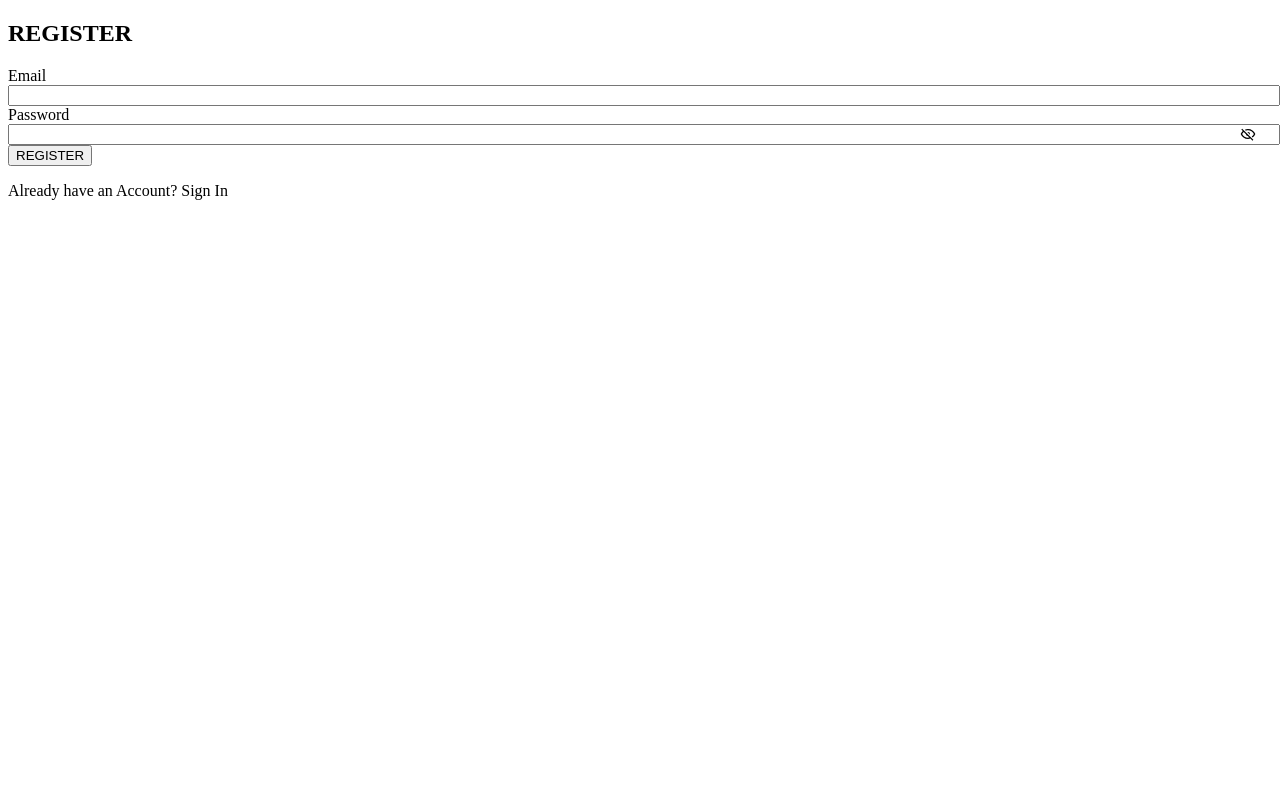
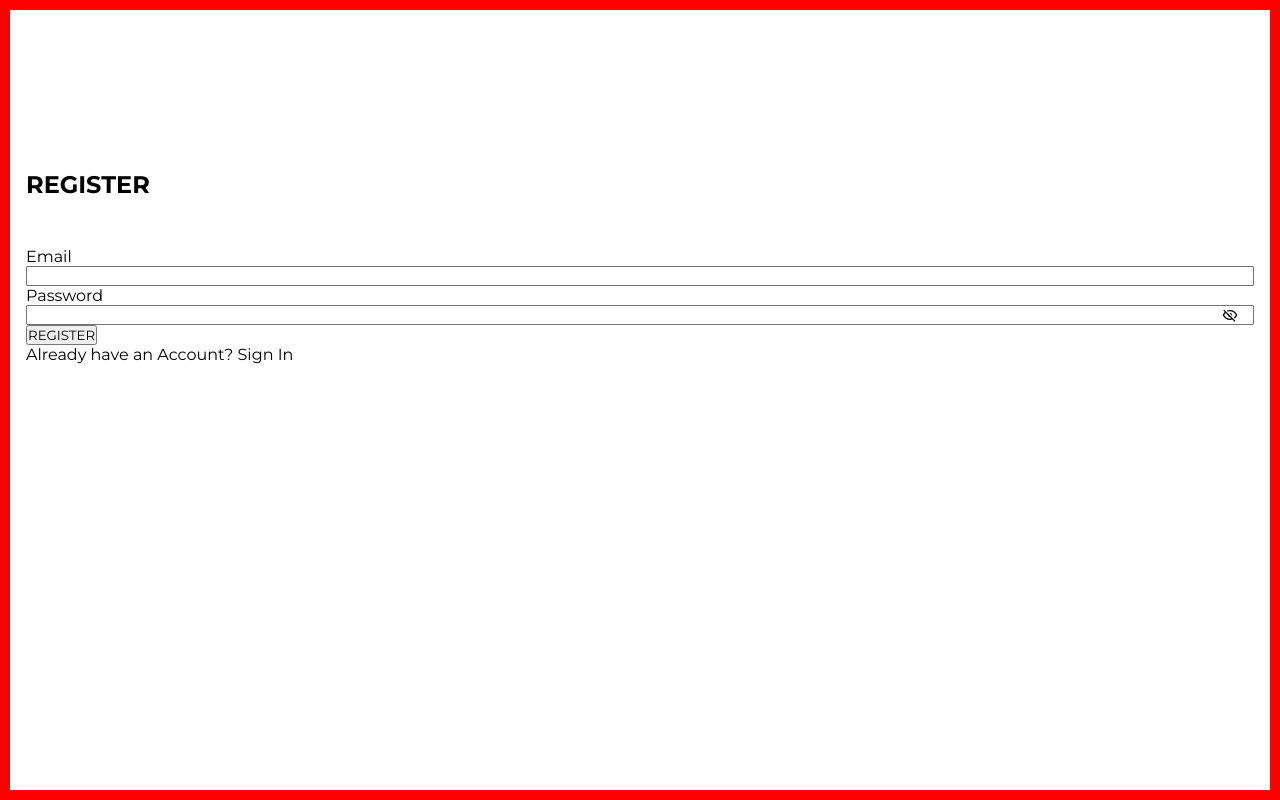
Before and after one commit to guillemrima/my-outfit-app, a React (Vite) app in the folder client/: page / in a window 1280 px wide. Built offline with nearby package versions, Linux system fonts and the light colour scheme.

Commit message:
Feat: Designing Register Route

```diff
--- /dev/null
+++ b/client/index.css
@@ -0,0 +1,11 @@
+*{
+    font-family: Montserrat;
+    margin: 0;
+    padding: 0;
+    box-sizing: border-box;
+}
+
+body {
+    width: 100%;
+    height: 100vh;
+}
--- a/client/index.html
+++ b/client/index.html
@@ -2,9 +2,13 @@
 <html lang="en">
   <head>
     <meta charset="UTF-8" />
-    <link rel="icon" type="image/svg+xml" href="/vite.svg" />
     <meta name="viewport" content="width=device-width, initial-scale=1.0" />
-    <title>Vite + React</title>
+
+    <link rel="preconnect" href="https://fonts.googleapis.com">
+    <link rel="preconnect" href="https://fonts.gstatic.com" crossorigin>
+    <link href="https://fonts.googleapis.com/css2?family=Montserrat:wght@100;300;400;500;600;700&display=swap" rel="stylesheet">
+    <link rel="stylesheet" href="./index.css">
+    <title>MyOutfit | Register</title>
   </head>
   <body>
     <div id="root"></div>
--- a/client/src/styles/pages/Register.module.css
+++ b/client/src/styles/pages/Register.module.css
@@ -0,0 +1,13 @@
+.register {
+    border: 10px solid red;
+    width: 100%;
+    height: 100vh;
+    display: flex;
+    flex-direction: column;
+    padding: 0 1rem;
+    padding-top: 10rem;
+}
+
+.register_title {
+    margin-bottom: 3rem;
+}
```
